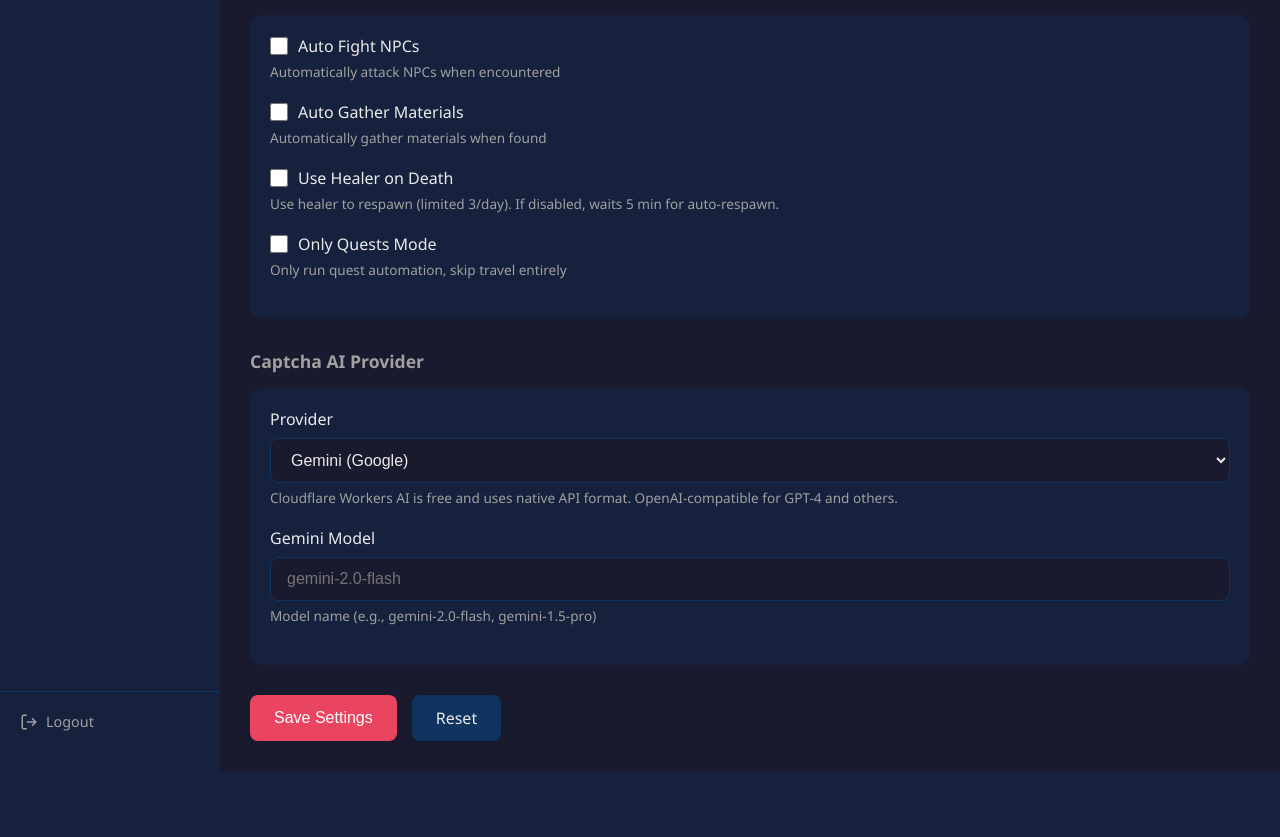
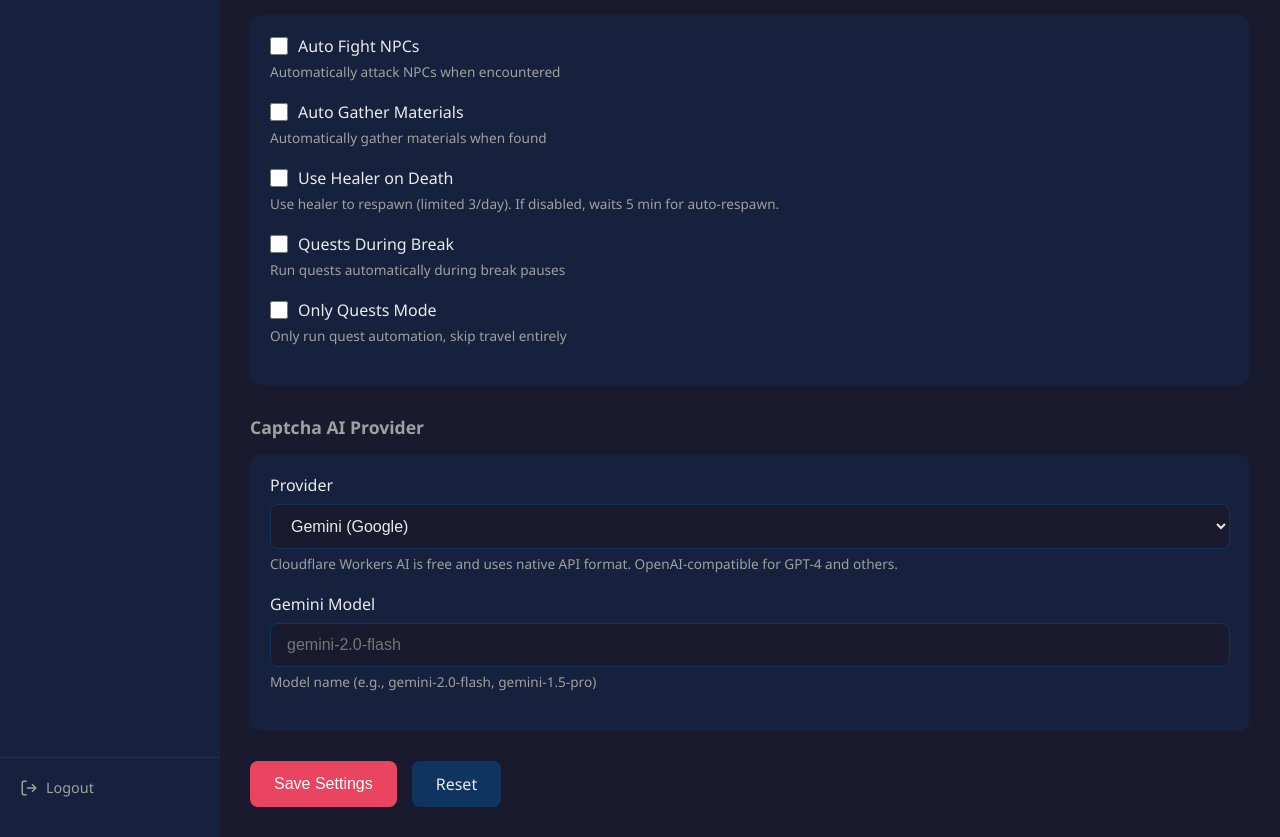
Before and after one commit to anatoliiohorodnyk/clicker, a FastAPI app: template src/simplemmo_bot/web/templates/settings.html in a window 1280 px wide. Shown: the part 692-1529 px from the top of the page. Before the commit the page ends 1463 px from the top, so only its background shows below. Run offline with FastAPI, Linux system fonts and the light colour scheme; the template is opened without the code that fills it, so the values that code supplies are empty; the visitor is signed in with stand-in values (Sample User, id 1); parts of the project's set-up code (start-up, migrations or seed data) failed here and were passed over; some libraries are stand-ins or nearby versions.

Commit message:
feat: add quests_during_break setting to web panel
Add configurable setting to enable/disable quest execution during breaks.
Default is true (enabled). Setting can be configured via Web Settings page.

```diff
--- a/src/simplemmo_bot/config.py
+++ b/src/simplemmo_bot/config.py
@@ -41,6 +41,7 @@ class Settings(BaseSettings):
     auto_fight_npc: bool = Field(default=True, description="Automatically fight NPCs")
     auto_gather_materials: bool = Field(default=True, description="Automatically gather materials")
     use_healer: bool = Field(default=False, description="Use healer on death (limited 3/day) or wait 5min auto-respawn")
+    quests_during_break: bool = Field(default=True, description="Run quests during break pauses")
     only_quests: bool = Field(default=False, description="Only run quest automation, skip travel")
 
     # API endpoints
--- a/src/simplemmo_bot/travel.py
+++ b/src/simplemmo_bot/travel.py
@@ -340,8 +340,8 @@ class TravelBot:
 
                     break_start_time = time.time()
 
-                    # Run quests during break if quest_bot is available
-                    if self.quest_bot:
+                    # Run quests during break if enabled and quest_bot is available
+                    if self.settings.quests_during_break and self.quest_bot:
                         logger.info("📜 Running quests during break...")
                         quest_stats = self.quest_bot.run_quests(continuous=False)
                         logger.info(
--- a/src/simplemmo_bot/web/app.py
+++ b/src/simplemmo_bot/web/app.py
@@ -248,6 +248,7 @@ async def save_settings(
     auto_fight_npc: bool = Form(False),
     auto_gather_materials: bool = Form(False),
     use_healer: bool = Form(False),
+    quests_during_break: bool = Form(True),
     only_quests: bool = Form(False),
     captcha_provider: str = Form("gemini"),
     gemini_model: str = Form("gemini-2.0-flash"),
@@ -266,6 +267,7 @@ async def save_settings(
     db.set_setting("auto_fight_npc", "true" if auto_fight_npc else "false")
     db.set_setting("auto_gather_materials", "true" if auto_gather_materials else "false")
     db.set_setting("use_healer", "true" if use_healer else "false")
+    db.set_setting("quests_during_break", "true" if quests_during_break else "false")
     db.set_setting("only_quests", "true" if only_quests else "false")
     db.set_setting("captcha_provider", captcha_provider)
     db.set_setting("gemini_model", gemini_model)
--- a/src/simplemmo_bot/web/bot_manager.py
+++ b/src/simplemmo_bot/web/bot_manager.py
@@ -229,6 +229,9 @@ class BotManager:
                 only_quests = db.get_setting("only_quests", "")
                 if only_quests:
                     settings.only_quests = only_quests.lower() == "true"
+                quests_during_break = db.get_setting("quests_during_break", "")
+                if quests_during_break:
+                    settings.quests_during_break = quests_during_break.lower() == "true"
 
                 # Get active account from database
                 active_account = db.get_active_account()
--- a/src/simplemmo_bot/web/templates/settings.html
+++ b/src/simplemmo_bot/web/templates/settings.html
@@ -95,6 +95,14 @@
                     Use Healer on Death
                 </label>
                 <p class="form-hint">Use healer to respawn (limited 3/day). If disabled, waits 5 min for auto-respawn.</p>
+            </div>
+            <div class="form-group">
+                <label class="checkbox-label">
+                    <input type="checkbox" name="quests_during_break" value="true"
+                           {% if settings.quests_during_break %}checked{% endif %}>
+                    Quests During Break
+                </label>
+                <p class="form-hint">Run quests automatically during break pauses</p>
             </div>
             <div class="form-group">
                 <label class="checkbox-label">
```
Also changed, not shown: 1 other file.
